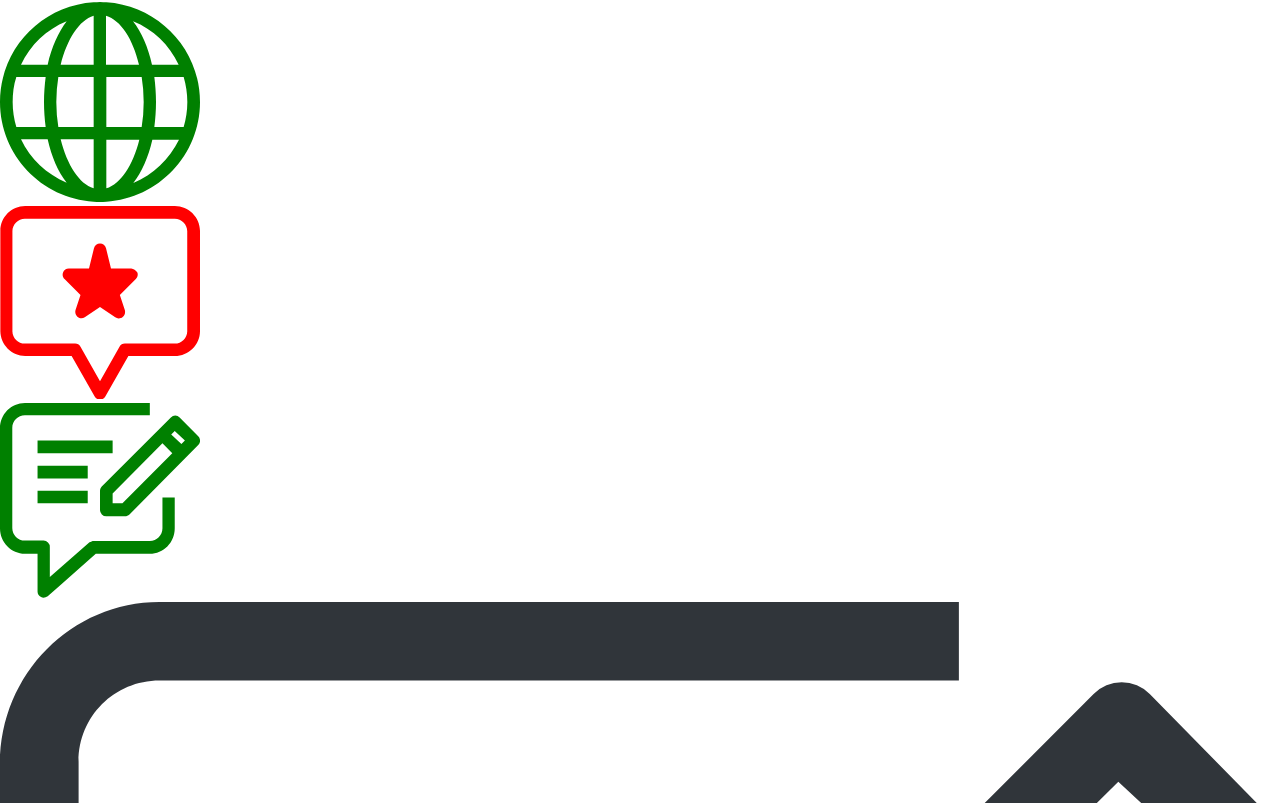
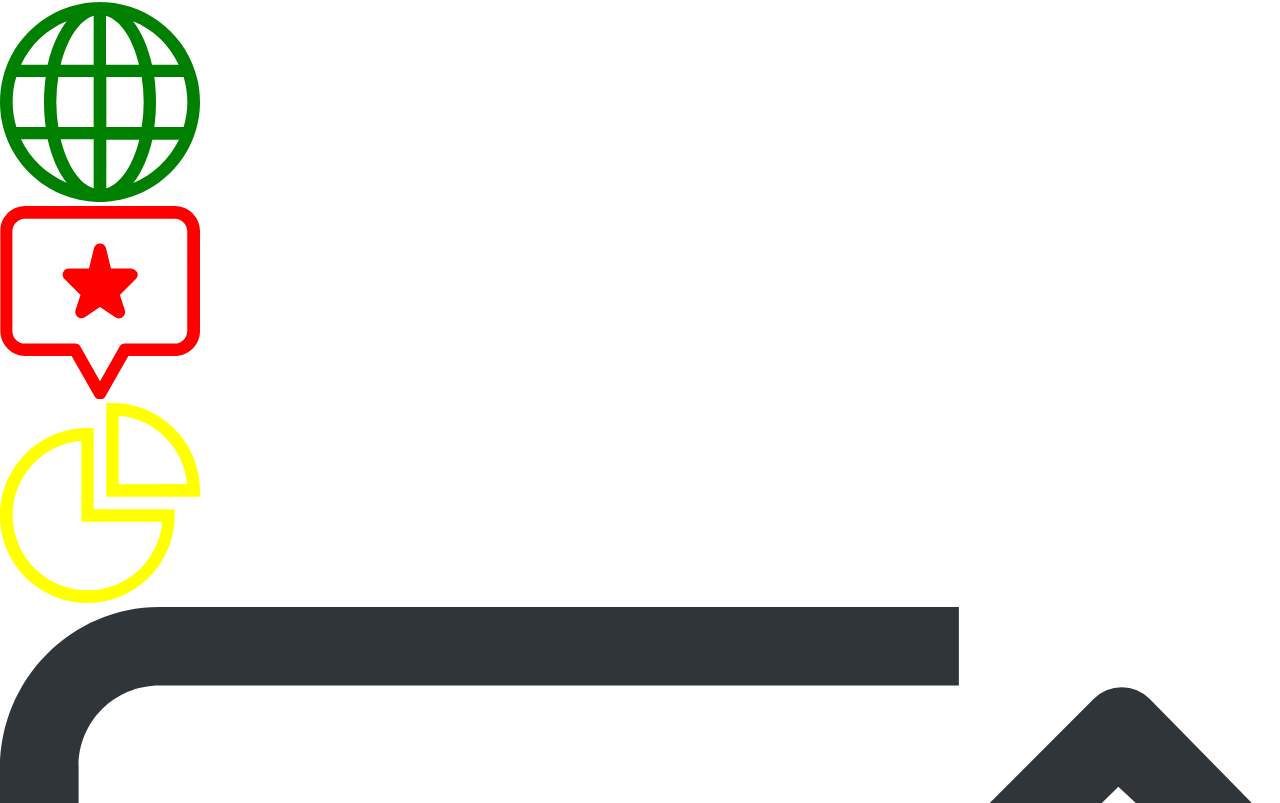
Before and after one commit to in-touch-dev/icon-library, a React (Create React App) app: page / in a window 1280 px wide. Shown: the part 431-1234 px from the top of the page. Built offline with nearby package versions, Linux system fonts and the light colour scheme.

Commit message:
finish resources component

```diff
--- a/src/App.js
+++ b/src/App.js
@@ -40,8 +40,8 @@ const App = props => {
 			</div>
 			<div>
 				<Icon
-					iconName={'message'}
-					fill={'green'}
+					iconName={'resources'}
+					fill={'yellow'}
 					width={'200px'}
 					ariaHidden={'true'}
 					focusable={'false'}
--- a/src/components/icons/InTouchIcons.js
+++ b/src/components/icons/InTouchIcons.js
@@ -3,6 +3,7 @@ import Account from './Account';
 import Message from './Message';
 import Network from './Network';
 import Profile from './Profile';
+import Resources from './Resources';
 
 const Icon = props => {
 	switch (props.iconName) {
@@ -14,6 +15,8 @@ const Icon = props => {
 			return <Network {...props} />;
 		case 'profile':
 			return <Profile {...props} />;
+		case 'resources':
+			return <Resources {...props} />;
 		default:
 			return <div>Check the iconName prop is correct</div>;
 	}
--- a/src/components/icons/Resources.js
+++ b/src/components/icons/Resources.js
@@ -8,20 +8,20 @@ const Resources = props => {
 
 	return (
 		<svg
+			className="resources-icon"
+			style={style}
 			xmlns="http://www.w3.org/2000/svg"
 			xmlnsXlink="http://www.w3.org/1999/xlink"
 			viewBox="0 0 60 60"
+			aria-hidden={props.ariaHidden}
+			focusable={props.focusable}
 		>
 			<defs>
 				<path id="A" d="M0 0h60v60H0z" />
 			</defs>
-			<clipPath id="B">
-				<use xlinkHref="#A" />
-			</clipPath>
 			<path
 				d="M48.7 35.6c-1 11.5-10.7 20.6-22.4 20.6-12.4 0-22.5-10.1-22.5-22.5 0-11.8 9.1-21.5 20.6-22.4v24.3h24.3zM28.1 7.5h-1.9C11.8 7.5 0 19.3 0 33.8S11.8 60 26.2 60s26.2-11.8 26.2-26.2v-1.9H28.1V7.5zm7.5 16.9V3.8c10.9.9 19.6 9.6 20.5 20.5l-20.5.1zM33.8 0h-1.9v28.1H60v-1.9C60 11.8 48.2 0 33.8 0"
-				clip-path="url(#B)"
-				fill="#30353a"
+				fill={props.fill}
 			/>
 		</svg>
 	);
```
